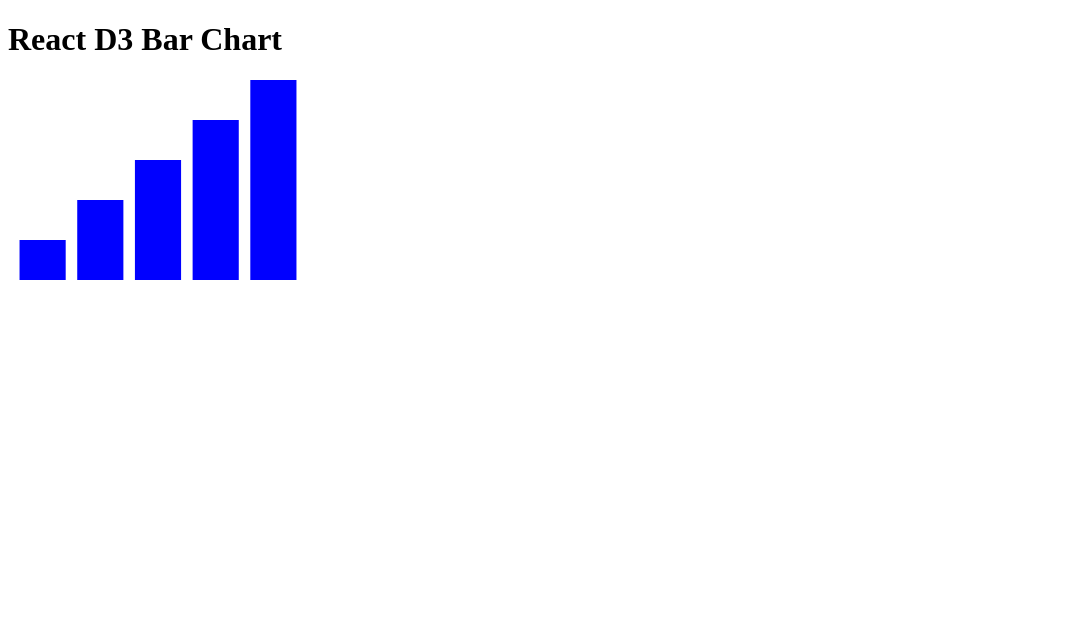
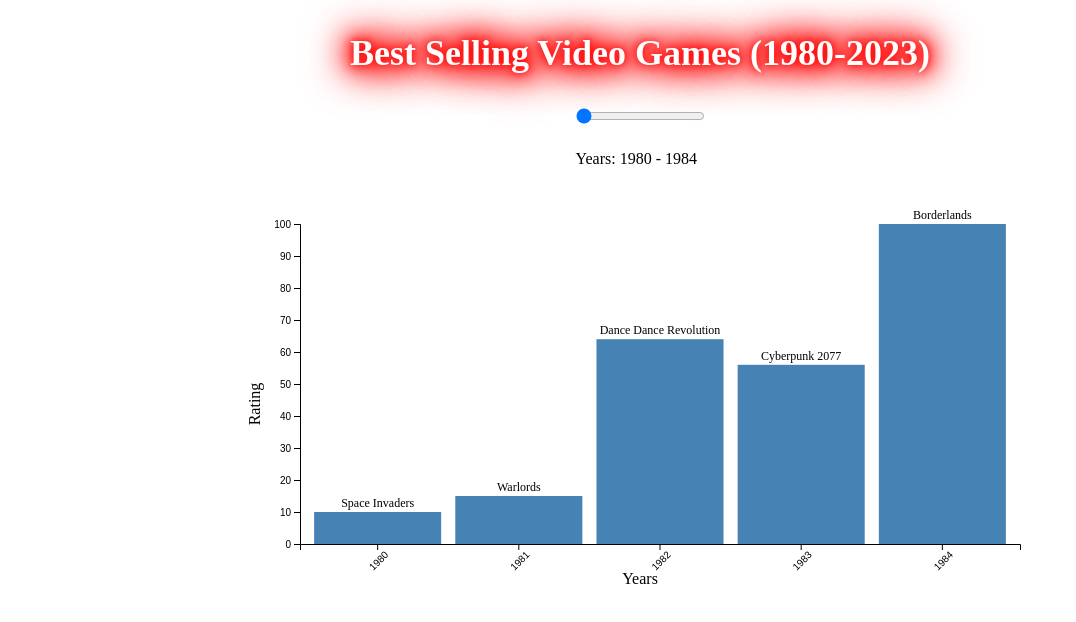
Before and after one commit to Ejosephiii/D3Project, a React app: page / in a window 1280 px wide. Shown: the top 622 px of the page, without its empty margins (0-1076 px from the left). Built offline with nearby package versions, Linux system fonts and the light colour scheme.

Commit message:
Added an interactable histogram with D3 with dummy data to present highest rated games from 1980-2023

```diff
--- a/package.json
+++ b/package.json
@@ -18,7 +18,9 @@
     "@babel/preset-env": "^7.22.10",
     "@babel/preset-react": "^7.22.5",
     "babel-loader": "^9.1.3",
+    "css-loader": "^6.8.1",
     "html-webpack-plugin": "^5.5.3",
+    "style-loader": "^3.3.3",
     "webpack": "^5.88.2",
     "webpack-cli": "^5.1.4",
     "webpack-dev-server": "^4.15.1"
--- a/src/Components/App.js
+++ b/src/Components/App.js
@@ -1,8 +1,42 @@
 import React from "react";
-import BarChart from "./BarChart";
+import Histogram from "./Histogram";
+
+const data = [
+  {
+    year: 1980,
+    rating: 10,
+    name: "Space Invaders",
+    image:
+      "https://upload.wikimedia.org/wikipedia/en/0/0f/Space_Invaders_flyer%2C_1978.jpg",
+  },
+  {
+    year: 1981,
+    rating: 15,
+    name: "Warlords",
+    image: "https://i.ebayimg.com/images/g/PoEAAOSw2gphOWSt/s-l1600.jpg",
+  },
+  {
+    year: 1982,
+    rating: 64,
+    name: "Dance Dance Revolution",
+    image: "https://i.ebayimg.com/images/g/PoEAAOSw2gphOWSt/s-l1600.jpg",
+  },
+  {
+    year: 1983,
+    rating: 56,
+    name: "Cyberpunk 2077",
+    image: "https://i.ebayimg.com/images/g/PoEAAOSw2gphOWSt/s-l1600.jpg",
+  },
+  {
+    year: 1984,
+    rating: 100,
+    name: "Borderlands",
+    image: "https://i.ebayimg.com/images/g/PoEAAOSw2gphOWSt/s-l1600.jpg",
+  },
+];
 
 const App = () => {
-  return <BarChart />;
+  return <Histogram data={data} />;
 };
 
 export default App;
--- a/src/Components/BarChart.js
+++ /dev/null
@@ -1,47 +0,0 @@
-import React, { useEffect, useRef } from "react";
-import * as d3 from "d3";
-
-const BarChart = () => {
-  const ref = useRef();
-
-  useEffect(() => {
-    // Sample data
-    const data = [10, 20, 30, 40, 50];
-
-    // Create a scale for the x-axis
-    const xScale = d3
-      .scaleBand()
-      .domain(data.map((d, i) => i))
-      .range([0, 300])
-      .padding(0.2);
-
-    // Create a scale for the y-axis
-    const yScale = d3
-      .scaleLinear()
-      .domain([0, d3.max(data)])
-      .range([200, 0]);
-
-    // Create a D3 selection
-    const svg = d3.select(ref.current).attr("width", 300).attr("height", 200);
-
-    // Create bars
-    svg
-      .selectAll("rect")
-      .data(data)
-      .join("rect")
-      .attr("x", (d, i) => xScale(i))
-      .attr("y", (d) => yScale(d))
-      .attr("width", xScale.bandwidth())
-      .attr("height", (d) => 200 - yScale(d))
-      .attr("fill", "blue");
-  }, []);
-
-  return (
-    <div>
-      <h1>React D3 Bar Chart</h1>
-      <svg ref={ref}></svg>
-    </div>
-  );
-};
-
-export default BarChart;
--- /dev/null
+++ b/src/Components/Histogram.css
@@ -0,0 +1,80 @@
+h1 {
+  font-size: 36px;
+  color: #ffffff;
+  text-align: center;
+  text-shadow: 0 0 5px #ff0000, 0 0 10px #ff0000, 0 0 20px #ff0000,
+    0 0 40px #ff0000, 0 0 80px #ff0000;
+  animation: glow 1s ease-in-out infinite alternate;
+}
+
+@keyframes glow {
+  from {
+    text-shadow: 0 0 5px #ff0000, 0 0 10px #ff0000, 0 0 15px #ff0000,
+      0 0 20px #ff0000, 0 0 25px #ff0000, 0 0 30px #ff0000, 0 0 35px #ff0000;
+  }
+  to {
+    text-shadow: 0 0 10px #ff0000, 0 0 20px #ff0000, 0 0 30px #ff0000,
+      0 0 40px #ff0000, 0 0 50px #ff0000, 0 0 60px #ff0000, 0 0 70px #ff0000;
+  }
+}
+
+.bar {
+  transition: all 0.3s ease;
+}
+
+.bar:hover {
+  fill: #ffffff;
+  filter: drop-shadow(0 0 5px #ff0000) drop-shadow(0 0 10px #ff0000)
+    drop-shadow(0 0 20px #ff0000) drop-shadow(0 0 40px #ff0000)
+    drop-shadow(0 0 80px #ff0000);
+}
+
+.game-name {
+  font-size: 12px;
+  fill: #000;
+}
+
+/* Style for the container div */
+.histogram-container {
+  display: flex;
+  flex-direction: column;
+  align-items: center;
+  justify-content: center;
+  width: 800px; /* Set a specific width for the container */
+  margin: 0 auto; /* Center the container horizontally */
+}
+
+/* Style for the range input (scrollbar) */
+.histogram-container input[type="range"] {
+  width: 20px; /* Match the width of the container */
+  margin: 10px 0;
+}
+
+/* Style for the SVG container */
+.histogram-container svg {
+  margin: 20px;
+}
+
+/* Style for the game names above the bars */
+.game-name {
+  font-size: 12px;
+  fill: #000;
+}
+
+/* Style for the bars */
+.bar {
+  transition: all 0.3s ease;
+}
+
+.bar:hover {
+  fill: #ffffff;
+  filter: drop-shadow(0 0 5px #ff0000) drop-shadow(0 0 10px #ff0000)
+    drop-shadow(0 0 20px #ff0000) drop-shadow(0 0 40px #ff0000)
+    drop-shadow(0 0 80px #ff0000);
+}
+
+/* Style for the range input (scrollbar) */
+.histogram-container input[type="range"] {
+  width: 100%;
+  margin: 10px 0;
+}
--- /dev/null
+++ b/src/Components/Histogram.js
@@ -0,0 +1,120 @@
+import React, { useEffect, useRef, useState } from "react";
+import * as d3 from "d3";
+import "./Histogram.css"; // Importing the CSS file
+
+const Histogram = ({ data }) => {
+  const ref = useRef();
+  const [selectedYear, setSelectedYear] = useState(1980);
+
+  useEffect(() => {
+    // Filter data for the selected year and the four subsequent years
+    const yearData = data.filter(
+      (d) => d.year >= selectedYear && d.year < selectedYear + 5
+    );
+
+    // Define the dimensions of the chart
+    const width = 800;
+    const height = 400;
+    const margin = { top: 20, right: 20, bottom: 60, left: 60 };
+
+    // Create scales
+    const xScale = d3
+      .scaleBand()
+      .domain(yearData.map((d) => d.year))
+      .range([margin.left, width - margin.right])
+      .padding(0.1);
+
+    const yScale = d3
+      .scaleLinear()
+      .domain([0, d3.max(yearData, (d) => d.rating)])
+      .range([height - margin.bottom, margin.top]);
+
+    // Create SVG container
+    const svg = d3
+      .select(ref.current)
+      .attr("width", width)
+      .attr("height", height);
+
+    // Clear previous chart
+    svg.selectAll("*").remove();
+
+    // Create bars
+    const bars = svg
+      .selectAll("rect")
+      .data(yearData)
+      .join("rect")
+      .attr("class", "bar") // Add class "bar" to the bars
+      .attr("x", (d) => xScale(d.year))
+      .attr("y", (d) => yScale(d.rating))
+      .attr("width", xScale.bandwidth())
+      .attr("height", (d) => yScale(0) - yScale(d.rating))
+      .attr("fill", "steelblue");
+
+    svg
+      .append("g")
+      .attr("transform", `translate(0,${height - margin.bottom})`)
+      .call(d3.axisBottom(xScale))
+      .selectAll("text")
+      .attr("transform", "rotate(-45)")
+      .style("text-anchor", "end");
+
+    // Create y-axis
+    svg
+      .append("g")
+      .attr("transform", `translate(${margin.left},0)`)
+      .call(d3.axisLeft(yScale));
+
+    // Add y-axis title
+    svg
+      .append("text")
+      .attr("transform", "rotate(-90)")
+      .attr("y", margin.left / 2 - 10)
+      .attr("x", -(height / 2))
+      .style("text-anchor", "middle")
+      .text("Rating");
+
+    // Add x-axis title
+    svg
+      .append("text")
+      .attr("y", height - margin.bottom / 2 + 10)
+      .attr("x", width / 2)
+      .style("text-anchor", "middle")
+      .text("Years");
+
+    // Add names of the games above the bars
+    svg
+      .selectAll("text.game-name")
+      .data(yearData)
+      .join("text")
+      .attr("class", "game-name")
+      .attr("x", (d) => xScale(d.year) + xScale.bandwidth() / 2)
+      .attr("y", (d) => yScale(d.rating) - 5)
+      .attr("text-anchor", "middle")
+      .text((d) => d.name);
+
+    // ... rest of the code remains the same
+  }, [data, selectedYear]);
+
+  return (
+    <div className="histogram-container">
+      <h1>Best Selling Video Games (1980-2023)</h1>
+      <div className="scrollbar-container">
+        {" "}
+        {/* New container for the scrollbar */}
+        <input
+          type="range"
+          min="1980"
+          max="2019"
+          value={selectedYear}
+          onChange={(e) => setSelectedYear(+e.target.value)}
+        />
+        <p>
+          Years: {selectedYear} - {selectedYear + 4}
+        </p>
+      </div>
+      <svg ref={ref}></svg>
+    </div>
+  );
+};
+
+export default Histogram;
--- a/webpack.config.js
+++ b/webpack.config.js
@@ -1,10 +1,10 @@
-const HtmlWebpackPlugin = require('html-webpack-plugin');
+const HtmlWebpackPlugin = require("html-webpack-plugin");
 
 module.exports = {
-    entry: './src/index.js',
+  entry: "./src/index.js",
   output: {
-        filename: 'bundle.js',
-        path: __dirname + '/dist',
+    filename: "bundle.js",
+    path: __dirname + "/dist",
   },
   module: {
     rules: [
@@ -12,20 +12,24 @@
         test: /\.(js|jsx)$/,
         exclude: /node_modules/,
         use: {
-                    loader: 'babel-loader',
+          loader: "babel-loader",
           options: {
-                        presets: ['@babel/preset-env', '@babel/preset-react'],
+            presets: ["@babel/preset-env", "@babel/preset-react"],
           },
         },
+      },
+      {
+        test: /\.css$/,
+        use: ["style-loader", "css-loader"],
       },
     ],
   },
   plugins: [
     new HtmlWebpackPlugin({
-            template: './src/index.html',
+      template: "./src/index.html",
     }),
   ],
   devServer: {
-        static: './dist', // This replaces 'contentBase' in newer versions
+    static: "./dist", // This replaces 'contentBase' in newer versions
   },
 };
```
Also changed, not shown: 1 other file (tests, documents, lock files or other folders). Lines whose indentation alone changed are shown as unchanged.
